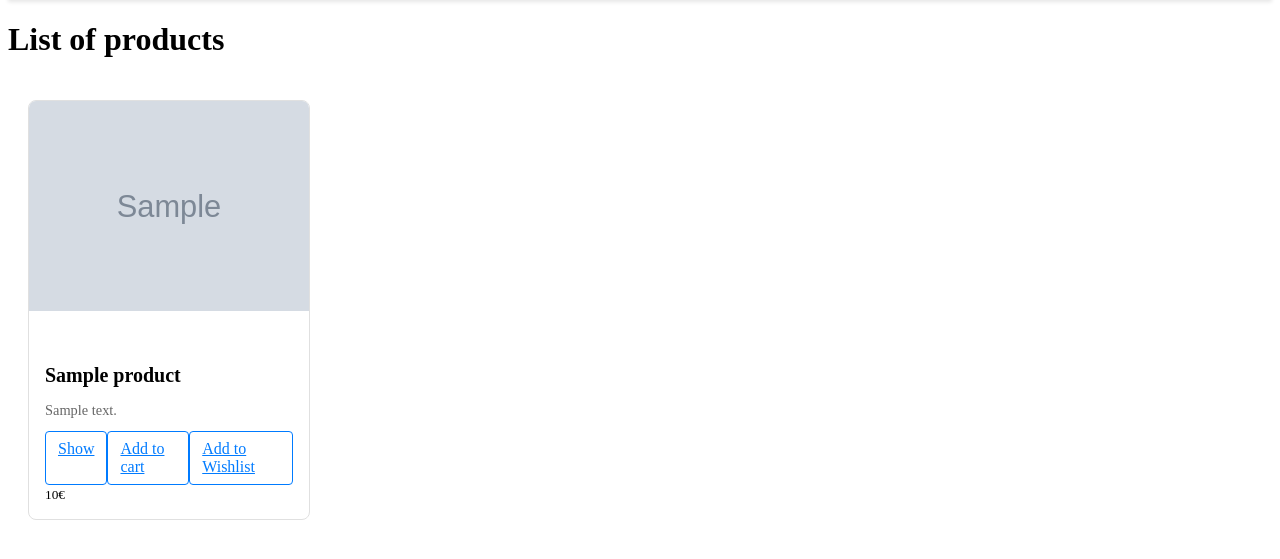
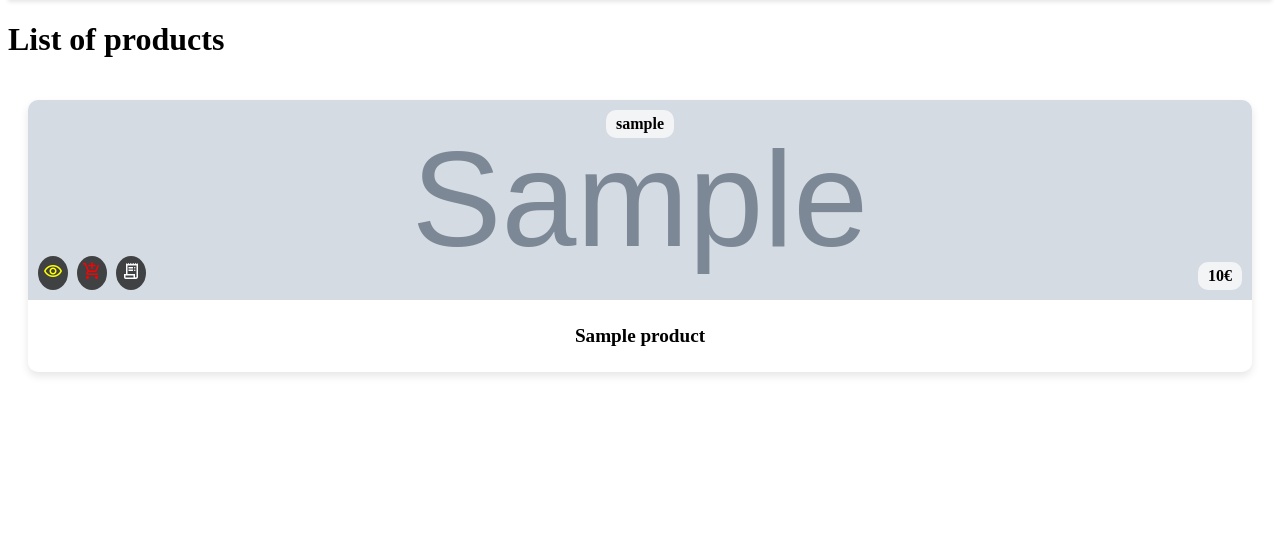
Before and after one commit to Kazae67/projet, a Symfony app: template templates/product/index.html.twig in a window 1280 px wide. Shown: the part 72-631 px from the top of the page. Run offline with Twig, Linux system fonts and the light colour scheme; the template is opened without the code that fills it: most values are stand-ins (such as "Sample title", 1, 10 or a date in 2020); grey boxes marked "Sample" are stand-in pictures; some libraries are stand-ins or nearby versions.

Commit message:
amélioration du list product

```diff
--- a/public/css/product-card.css
+++ b/public/css/product-card.css
@@ -1,48 +1,167 @@
+/* Styles globaux pour la page des produits */
+.products {
+    display: grid;
+    grid-template-columns: repeat(auto-fit, minmax(250px, 1fr)); /* Crée un layout en grille responsive */
+    grid-gap: 20px; /* Espace entre les cartes */
+    padding: 20px;
+}
+
+.card-img-container {
+    position: relative;
+    width: 100%;
+    height: 200px;
+    overflow: hidden;
+}
+
 .card {
-    border: 1px solid #e0e0e0;
-    border-radius: 8px;
+    display: flex;
+    flex-direction: column;
+    background-color: #fff;
+    border-radius: 10px;
     overflow: hidden;
-    margin: 20px;
-    width: 280px;
+    box-shadow: 0 4px 8px rgba(0, 0, 0, 0.1);
+    position: relative;
+    transition: transform 0.3s ease-in-out;
+}
+
+.card-hover-description {
+    position: absolute;
+    top: 0;
+    left: 0;
+    width: 100%;
+    height: 100%;
+    background-color: rgba(255, 255, 255, 0.7);
+    color: #000;
+    padding: 10px;
+    display: flex;
+    align-items: center;
+    justify-content: center;
+    opacity: 0;
+    transition: opacity 0.3s ease;
+    overflow: hidden;
+    text-align: center;
+}
+.card-img-container:hover .card-hover-description {
+    opacity: 1;
+}
+.card:hover {
+    transform: translateY(-10px); /* Effet de lévitation au survol */
+}
+
+.card-img-top {
+    width: 100%;
+    height: 100%;
+    object-fit: cover; /* Assure que l'image couvre bien toute la zone */
+}
+
+.card-user {
+    position: absolute;
+    top: 10px;
+    left: 50%;
+    transform: translateX(-50%);
+    background-color: rgba(255, 255, 255, 0.7);
+    padding: 5px 10px;
+    border-radius: 10px;
+    font-weight: bold;
+}
+
+.card-body {
+    padding: 15px;
+    display: flex;
+    flex-direction: column;
+    align-items: center;
+}
+
+.card-title {
+    font-size: 1.2em;
+    font-weight: bold;
+    margin: 10px 0;
+}
+
+.card-price {
+    position: absolute;
+    bottom: 10px;
+    right: 10px;
+    background-color: rgba(255, 255, 255, 0.7);
+    padding: 5px 10px;
+    border-radius: 10px;
+    font-weight: bold;
+}
+
+.icon-group {
+    position: absolute;
+    bottom: 10px;
+    left: 10px;
+}
+
+.icon-group a {
+    margin-right: 5px;
+    background-color: rgba(0, 0, 0, 0.7);
+    border-radius: 50%;
+    padding: 5px;
     display: inline-block;
 }
 
-.card-img-top {
-    max-width: 100%;
-    height: auto;
+
+.icon-group a:hover {
+    background-color: rgba(0, 0, 0, 0.9);
 }
 
-.card-body {
-    padding: 16px;
+.material-symbols-outlined.wishlist {
+    color: white;
+    font-size: 20px;
+}
+.material-symbols-outlined.cart {
+    color: red;
+    font-size: 20px;
+}
+.material-symbols-outlined.show {
+    color: yellow;
+    font-size: 20px;
 }
 
-.card-title {
-    font-size: 1.25em;
-    margin-bottom: 12px;
-}
-
-.card-text {
-    font-size: 0.9em;
-    color: #666;
-    margin-bottom: 12px;
+/* Styles existants */
+.d-flex {
+    display: flex;
+    align-items: center;
+    justify-content: space-between;
 }
 
 .btn-group {
     display: flex;
-    justify-content: space-between;
 }
 
 .btn {
     padding: 8px 12px;
-    border: 1px solid #007bff;
-    color: #007bff;
-    background-color: transparent;
-    border-radius: 4px;
-    cursor: pointer;
-    transition: background-color 0.2s, color 0.2s;
+    margin-right: 5px;
+    border: none;
+    border-radius: 5px;
+    color: white;
+    background-color: #007bff;
+    text-decoration: none;
+    transition: background-color 0.2s;
 }
 
 .btn:hover {
-    background-color: #007bff;
-    color: white;
+    background-color: #0056b3;
 }
+
+.btn-show {
+    background-color: #28a745; /* Couleur différente pour le bouton Show */
+}
+
+.btn-show:hover {
+    background-color: #218838;
+}
+
+.btn-add {
+    background-color: #ffc107; /* Couleur différente pour les boutons Add */
+}
+
+.btn-add:hover {
+    background-color: #e0a800;
+}
+
+.text-muted {
+    color: #999;
+}
--- a/templates/product/index.html.twig
+++ b/templates/product/index.html.twig
@@ -6,31 +6,39 @@
 {% block body %}
 	<h1>List of products</h1>
 
-	<!-- Lien pour ajouter un produit visible uniquement par les artisans -->
-	{% if is_granted('ROLE_CRAFTSMAN') %}
-		<a href="{{ path('product_add') }}" class="btn btn-add">Add New Product</a>
-	{% endif %}
-
 	<div class="products">
 		{% for product in products %}
-			<div
-				class="card">
-				<!-- Intégration de l'image par défaut -->
-				<img src="{{ product.image_url|default('/images/default-image.jpg') }}" alt="{{ product.name }}" class="card-img-top">
+			<div class="card">
+				<div class="card-img-container">
+					<img
+					src="{{ product.image_url|default('/images/default-image.jpg') }}" alt="{{ product.name }}" class="card-img-top">
+
+					<!-- Conteneur pour la description au survol -->
+					<div class="card-hover-description">
+						{{ product.description|length > 100 ? product.description|slice(0, 100) ~ '...' : product.description }}
+					</div>
+
+					<div class="card-price">{{ product.price }}€</div>
+
+					<div class="icon-group">
+						<a href="{{ path('product_show', {'id': product.id}) }}" class="btn btn-show">
+							<span class="material-symbols-outlined show">visibility</span>
+						</a>
+						{% if product.user != app.user %}
+							<a href="{{ path('add_to_cart', {'id': product.id}) }}" class="btn btn-add">
+								<span class="material-symbols-outlined cart">add_shopping_cart</span>
+							</a>
+							<a href="{{ path('wishlist_add', {'productId': product.id}) }}" class="btn btn-add">
+								<span class="material-symbols-outlined wishlist">receipt_long</span>
+							</a>
+						{% endif %}
+					</div>
+				</div>
+
+				<div class="card-user">{{ product.user.username }}</div>
 
 				<div class="card-body">
 					<h5 class="card-title">{{ product.name }}</h5>
-					<p class="card-text">{{ product.description|length > 100 ? product.description|slice(0, 100) ~ '...' : product.description }}</p>
-					<div class="d-flex justify-content-between align-items-center">
-						<div class="btn-group">
-							<a href="{{ path('product_show', {'id': product.id}) }}" class="btn btn-show">Show</a>
-							{% if product.user != app.user %}
-								<a href="{{ path('add_to_cart', {'id': product.id}) }}" class="btn btn-add">Add to cart</a>
-								<a href="{{ path('wishlist_add', {'productId': product.id}) }}" class="btn btn-add">Add to Wishlist</a>
-							{% endif %}
-						</div>
-						<small class="text-muted">{{ product.price }}€</small>
-					</div>
 				</div>
 			</div>
 		{% endfor %}
```
